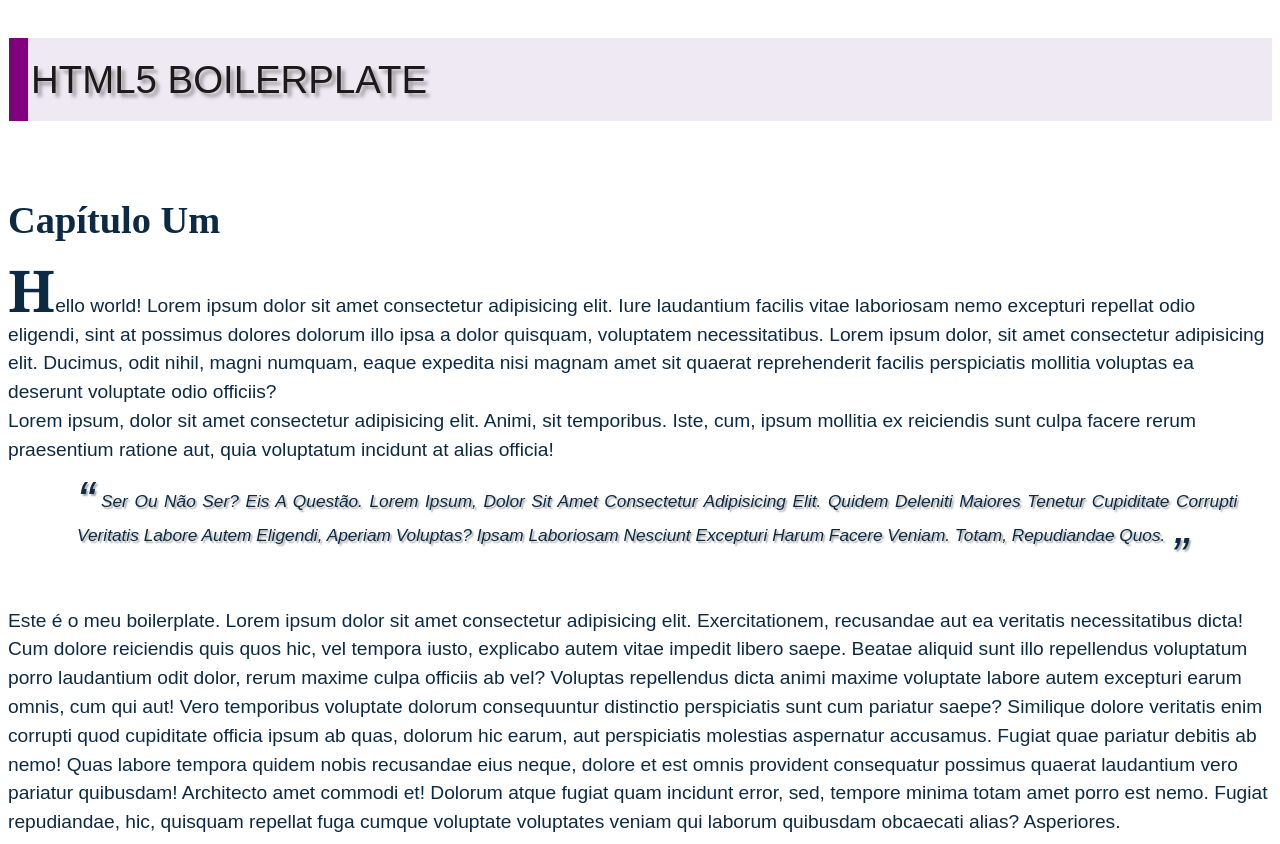
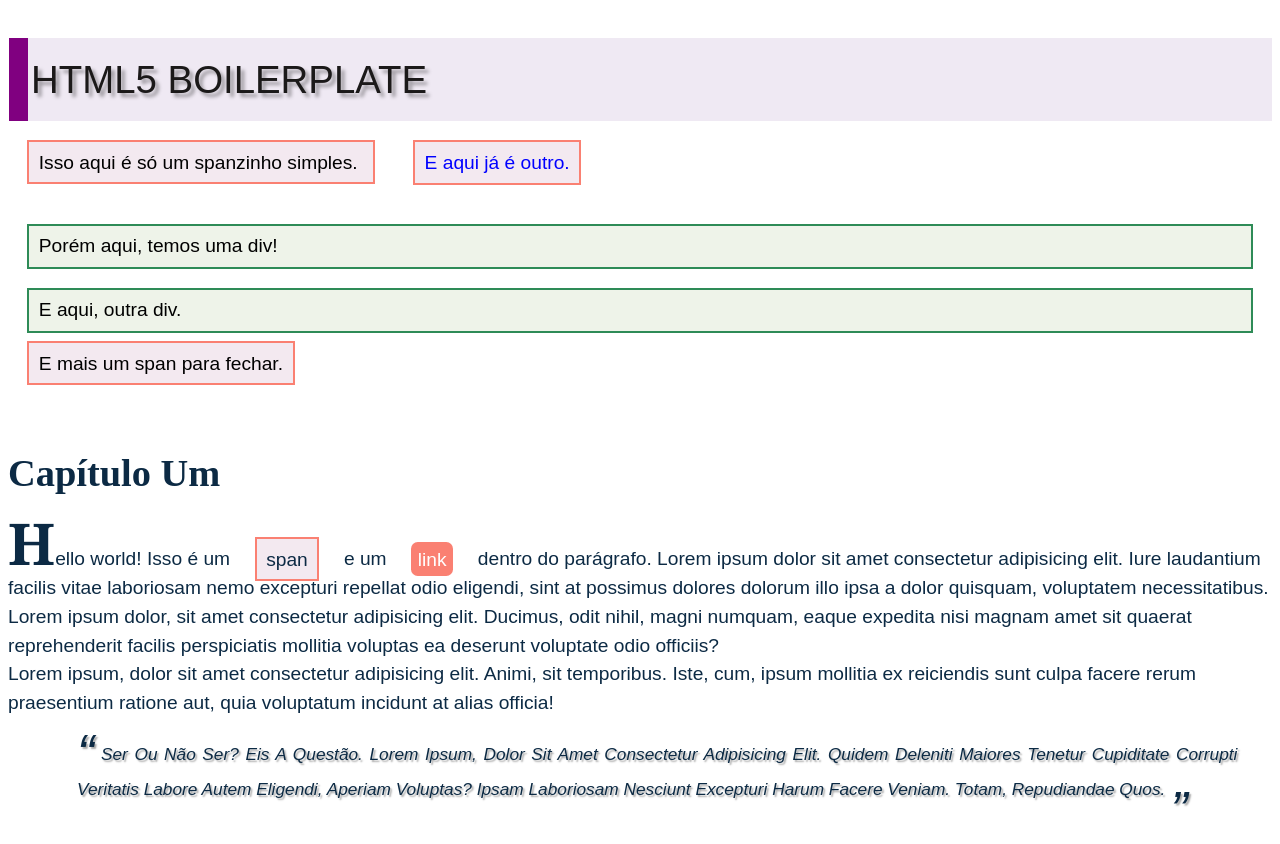
Before and after one commit to utfpr-cefwm/html5-boilerplate-2025-1, a website built with webpack: page index.html in a window 1280 px wide. Shown: the top 844 px of the page. Built offline with nearby package versions, Linux system fonts and the light colour scheme.

Commit message:
Demonstra as diferenentre inline, inline-block e block.

```diff
--- a/css/style.css
+++ b/css/style.css
@@ -73,3 +73,31 @@ p:first-of-type::first-letter {
 .misterio:hover {
   color: red;;
 }
+
+span {
+  border: 2px solid salmon;
+  background-color: #f3e9f0;
+  padding: .5em;
+  margin: 1em;
+}
+
+div {
+  border: 2px solid seagreen;
+  background-color: #eef3e9;
+  padding: .5em;
+  margin: 1em;
+}
+
+a {
+  background-color: salmon;
+  color: white;
+  text-decoration: none;
+  border-radius: .35em;
+  margin: 1em;
+  padding: .35em;
+}
+
+.inbl {
+  display: inline-block;
+  color: blue;
+}
--- a/index.html
+++ b/index.html
@@ -20,10 +20,27 @@
 
     <h1 class="misterio" id="titulo-principal">HTML5 Boilerplate</h1>
 
+    <span>
+      Isso aqui é só um spanzinho simples.
+    </span>
+    <span class="inbl">
+      E aqui já é outro.
+    </span>
+    <div>
+      Porém aqui, temos uma div!
+    </div>
+    <div>
+      E aqui, outra div.
+    </div>
+    <span>
+      E mais um span para fechar.
+    </span>
+
     <section>
       <h2>Capítulo Um</h2>
       <p>
         Hello world!
+        Isso é um <span>span</span> e um <a href="https://google.com">link</a> dentro do parágrafo.
         Lorem ipsum dolor sit amet consectetur adipisicing elit. Iure laudantium facilis vitae laboriosam nemo excepturi repellat odio eligendi, sint at possimus dolores dolorum illo ipsa a dolor quisquam, voluptatem necessitatibus.
         Lorem ipsum dolor, sit amet consectetur adipisicing elit. Ducimus, odit nihil, magni numquam, eaque expedita nisi magnam amet sit quaerat reprehenderit facilis perspiciatis mollitia voluptas ea deserunt voluptate odio officiis?
         <br />
```
